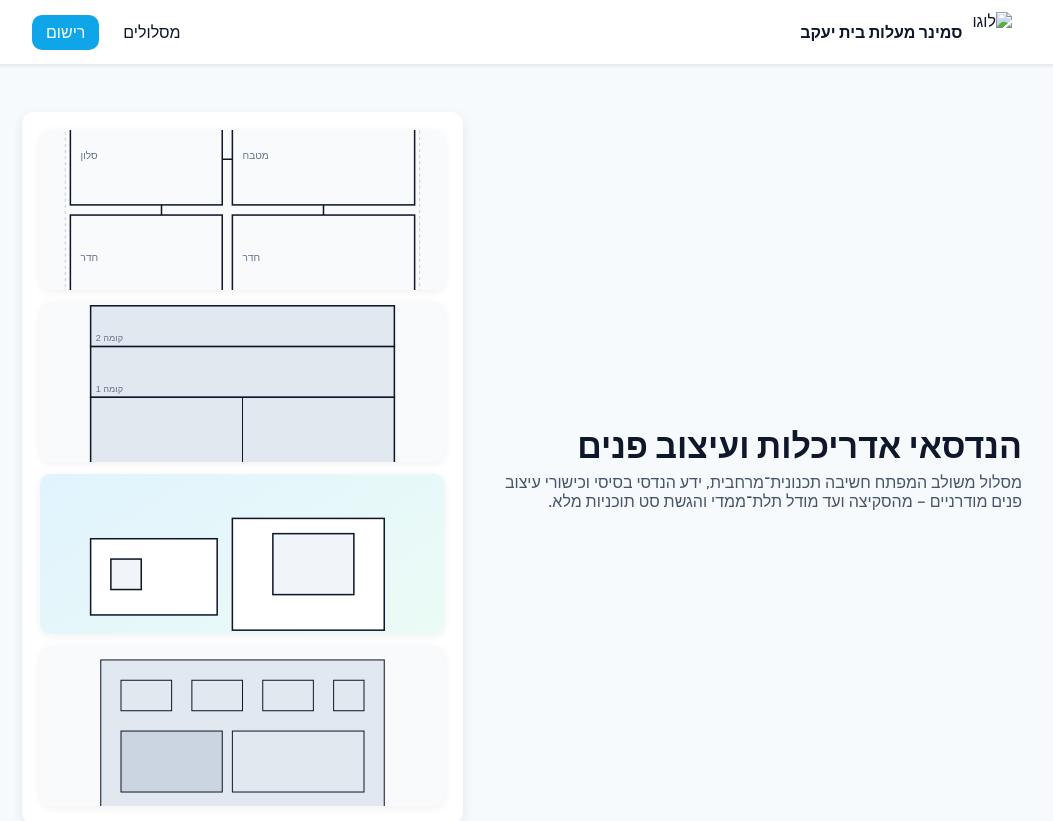
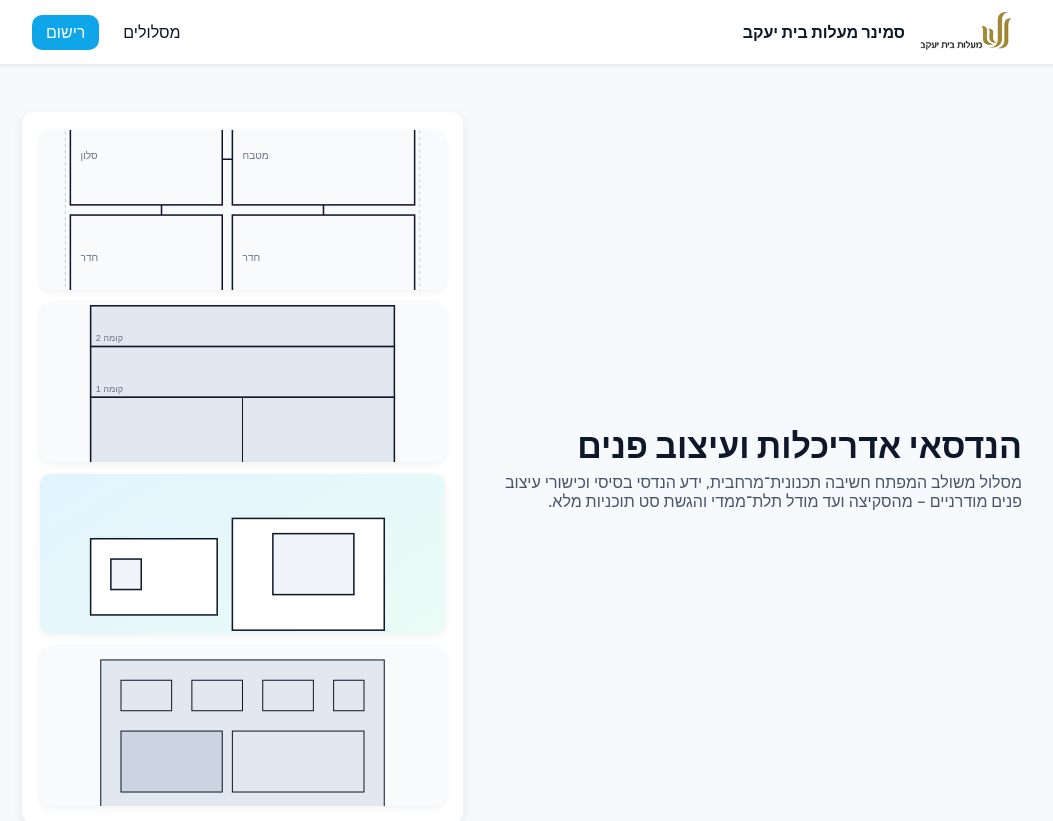
Before and after one commit to rachel-a81/malot-site, a plain HTML site: page architecture.html in a window 1280 px wide. Shown: the top 821 px of the page, without its empty margins (118-1171 px from the left). Drawn offline with Linux system fonts and the light colour scheme.

Commit message:
Update architecture.html

```diff
--- a/architecture.html
+++ b/architecture.html
@@ -34,7 +34,7 @@
   <header>
     <div class="container nav">
       <a href="index.html" style="text-decoration:none; color:inherit; display:flex; gap:10px; align-items:center">
-        <img src="assets/logo.png" alt="לוגו" />
+        <img src="asset/logo.png" alt="לוגו" />
         <strong>סמינר מעלות בית יעקב</strong>
       </a>
       <nav>
```
